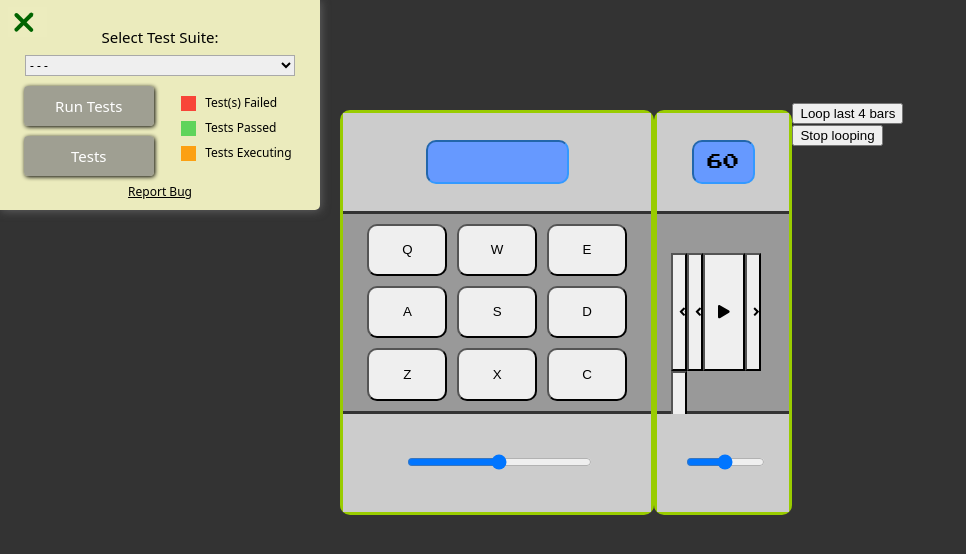
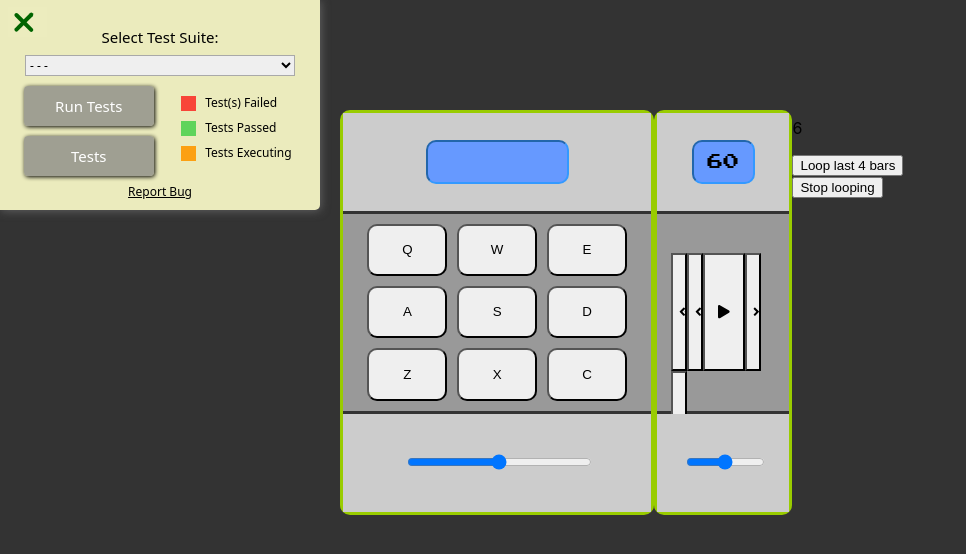
Before and after one commit to andrematt/fcc-drummachine-metronome, a React (Create React App) app: page / in a window 1280 px wide. Shown: the top 554 px of the page, without its empty margins (0-966 px from the left). Built offline with nearby package versions, Linux system fonts and the light colour scheme.

Commit message:
loop variable n of bars

```diff
--- a/src/App.js
+++ b/src/App.js
@@ -73,6 +73,7 @@ class App extends Component {
   constructor(props){
     super(props);
     this.state = {
+      barsToLoop:6,
       looping:false,
       sequence:[],
       lastClicksHolder:[],
@@ -100,7 +101,7 @@ class App extends Component {
   }
 
   startSequence(){
-    if(sequenceLoop.length<3) { // && metronome is active
+    if(this.state.lastClicksHolder.length===this.state.barsToLoop+1) {
       if(!this.state.looping) {
         this.setState({
         looping:true
@@ -127,6 +128,13 @@ class App extends Component {
     this.playSound(this.state.sequenceLoop[this.index].key);
     let dt = Date.now() - this.expected;
 
+    if (dt < 0) { //disaster ricovery
+        dt = 0;
+    }
+    else if(dt > this.interval){ //disaster ricovery
+      this.timerStop();
+    }
+
     if(this.index>this.state.sequenceLoop.length-2){
       this.interval=this.lastStep.timeStamp-this.state.sequenceLoop[this.index].timeStamp;
       this.index=0; //se è l'ultimo deve prendere l'intervallo che c'è con l'elemento 0!!
@@ -151,7 +159,7 @@ class App extends Component {
   addClick(timeStamp){
     let myClicks=[...this.state.lastClicksHolder];
     myClicks.push(timeStamp);
-    if(myClicks.length>5){
+    if(myClicks.length>this.state.barsToLoop+1){ //we need 5 metronome clicks for save 4 bars
       myClicks.shift();
     }
     this.setState({
@@ -193,7 +201,7 @@ class App extends Component {
 				<div id = "drum-machine" className ="box">
 					<Drummachine addToSequence={this.addToSequence}/>
 					<Metronome addClick={this.addClick}/>
-          <Looper timerStop={this.timerStop} activateRecording={this.activateRecording}/>
+          <Looper barsToLoop={this.state.barsToLoop} timerStop={this.timerStop} activateRecording={this.activateRecording}/>
 				</div>
 			</div>
 		);
@@ -339,7 +347,7 @@ class SingleTile extends Component {
   	}
 }
 
-/* Salva nell'array lastClicks le timestamp degli ultimi 4
+/* Salva nell'array lastClicks le timestamp degli ultimi this.state.barsToLoop
  * click del metronomo.
 */
 class Metronome extends Component {
@@ -553,6 +561,7 @@ class Looper extends Component {
   render(){
 return(
   <div className="looperButtons">
+    <div className="metronome-screen" id="display-looper"><p className="screen-text">{this.props.barsToLoop}</p></div>
     <button onClick={this.props.activateRecording}>Loop last 4 bars</button>
     <button onClick={this.props.timerStop}>Stop looping</button>
   </div>
```
Lines whose indentation alone changed are shown as unchanged.
